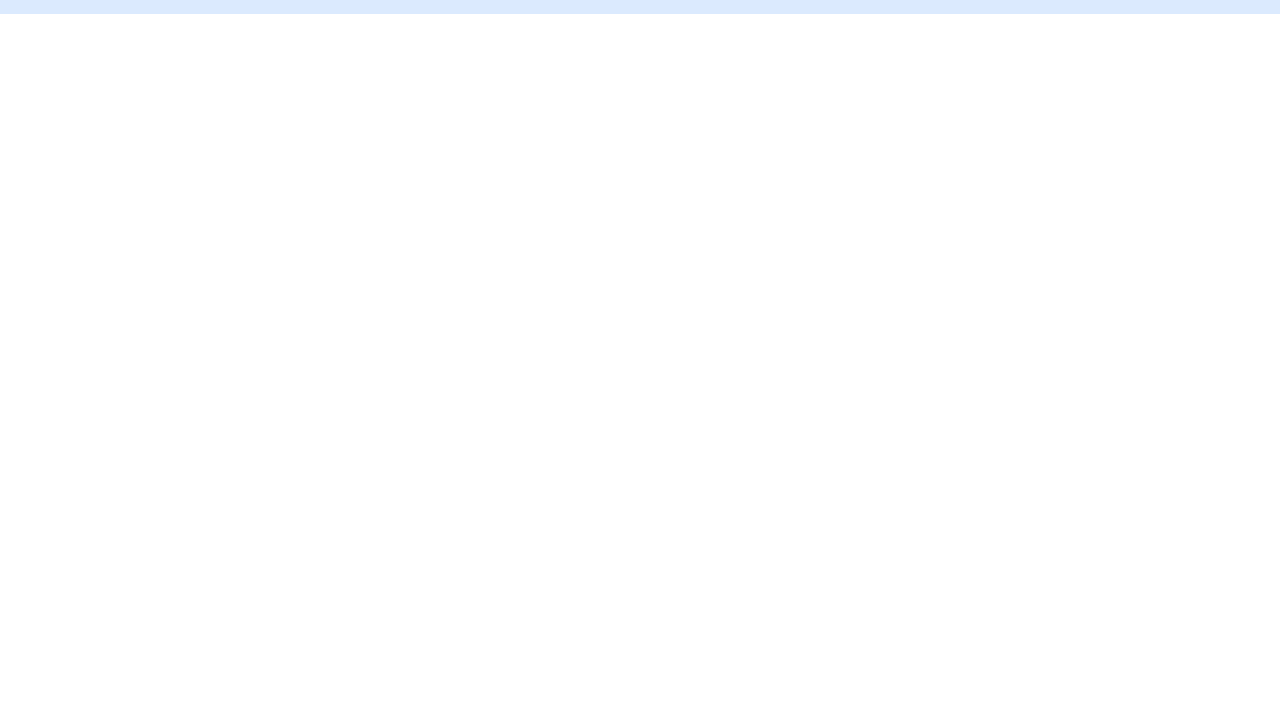
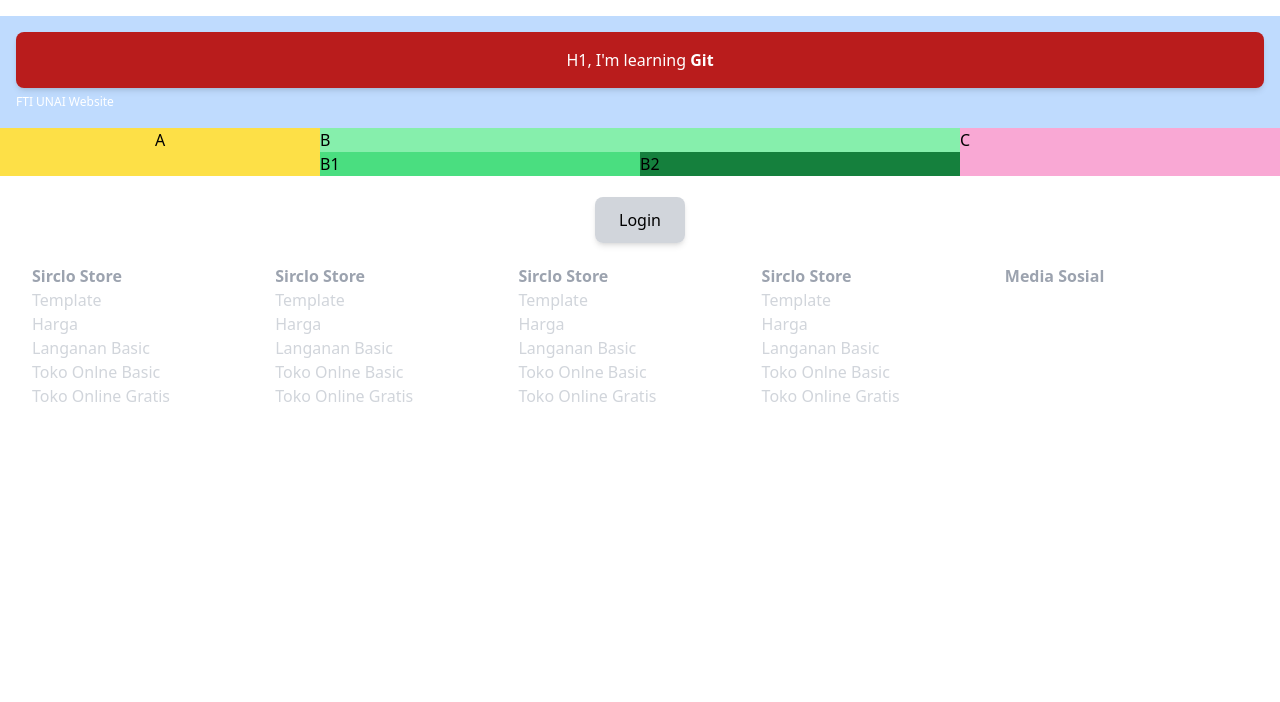
Before and after one commit to SembakoStealer/okmto.com, a plain HTML site: page index.html in a window 1280 px wide. Shown: the part 98-800 px from the top of the page. Drawn offline with nearby package versions, Linux system fonts and the light colour scheme.

Commit message:
added header and footer

```diff
--- a/index.html
+++ b/index.html
@@ -1,16 +1,116 @@
 <!DOCTYPE html>
 <html lang="en">
-<head>
-    <meta charset="UTF-8">
-    <meta name="viewport" content="width=device-width, initial-scale=1.0">
+  <head>
+    <meta charset="UTF-8" />
+    <meta name="viewport" content="width=device-width, initial-scale=1.0" />
     <title>Learn Git</title>
     <script src="https://cdn.tailwindcss.com"></script>
-</head>
-<body>
-    <div class="container bg-blue-100 p-4 mx-auto text-white">
-        <h1 class="bg-red-700 px-8 py-4 rounded-lg shadow-md text-center">H1, I'm learning Git</h1>
+  </head>
+  <body>
+    <header class="flex md:flex-row items-center container mx-auto px-8 py-8">
+        <div class="basis-1/2 flex justify-center">
+            <img src="img/sirclo-store-1.png" alt="Sirclo Store Logo">
+        </div>
+        <div class="basis-1/2">
+            <ul class="flex flex-row justify-center gap-x-10">
+                <li>Solusi</li>
+                <li>Harga</li>
+                <li>Template</li>
+                <li>Blog</li>
+                <li>Affiliate</li>
+                <li>Lainnya</li>
+            </ul>
+        </div>
+        <div class="flex flex-row basis-1/2 justify-center items-center gap-x-3">
+            <div class="bg-cyan-400 rounded-md px-4 py-2 hover:bg-orange-100">
+                <p class="text-white font-bold">Coba Gratis!</p>
+            </div>
+            <div class="bg-white border border-sky-400 rounded-md px-4 py-2 hover:bg-orange-100 hover:text-white ">
+                <p class="text-center text-cyan-400 font-bold">Login</p>
+            </div>
 
-        <a href="hhtps://fti.unai.edu">FTI UNAI Website</a>
+        </div>
+    </header>
+
+
+    <div class="container bg-blue-200 p-4 mx-auto text-white">
+      <h1 class="bg-red-700 px-8 py-4 rounded-lg shadow-md text-center">
+        H1, I'm learning <span class="font-bold">Git</span>
+      </h1>
+
+      <a class="text-xs" href="hhtps://fti.unai.edu">FTI UNAI Website</a>
     </div>
-</body>
+    <div class="flex flex-col md:flex-row">
+      <div class="bg-yellow-300 basis-1/4 text-center">A</div>
+      <div class="bg-green-300 basis-1/2">
+        B
+        <div class="flex row">
+          <div class="bg-green-400 basis-1/2">B1</div>
+          <div class="bg-green-700 basis-1/2">B2</div>
+        </div>
+      </div>
+      <div class="bg-pink-300 basis-1/4">C</div>
+    </div>
+    <div class="mt-8 container mx-auto text-center">
+      <a
+        href="#"
+        class="bg-gray-300 hover:bg-sky-400 hover:text-white shadow-md p-3 rounded-lg px-6"
+        >Login</a
+      >
+    </div>
+
+    <footer
+      class="flex flex-col md:flex-row justify-center text-gray-300 px-8 py-8"
+    >
+      <div class="basis-1/2">
+        <ul>
+          <li class="text-gray-400 font-bold">Sirclo Store</li>
+          <li>Template</li>
+          <li>Harga</li>
+          <li>Langanan Basic</li>
+          <li>Toko Onlne Basic</li>
+          <li>Toko Online Gratis</li>
+        </ul>
+      </div>
+
+      <div class="basis-1/2">
+        <ul>
+          <li class="text-gray-400 font-bold">Sirclo Store</li>
+          <li>Template</li>
+          <li>Harga</li>
+          <li>Langanan Basic</li>
+          <li>Toko Onlne Basic</li>
+          <li>Toko Online Gratis</li>
+        </ul>
+      </div>
+
+      <div class="basis-1/2">
+        <ul>
+          <li class="text-gray-400 font-bold">Sirclo Store</li>
+          <li>Template</li>
+          <li>Harga</li>
+          <li>Langanan Basic</li>
+          <li>Toko Onlne Basic</li>
+          <li>Toko Online Gratis</li>
+        </ul>
+      </div>
+
+      <div class="basis-1/2">
+        <ul>
+          <li class="text-gray-400 font-bold">Sirclo Store</li>
+          <li>Template</li>
+          <li>Harga</li>
+          <li>Langanan Basic</li>
+          <li>Toko Onlne Basic</li>
+          <li>Toko Online Gratis</li>
+        </ul>
+      </div>
+
+      <div class="basis-1/2">
+        <ul>
+          <li class="text-gray-400 font-bold">Media Sosial</li>
+        </ul>
+      </div>
+    </footer>
+  </body>
 </html>
```
Also changed, not shown: img/CTA-bg-1.png (added), img/Dashboard.png (added), img/Devices.png (added), img/Plantful.png (added), img/SIRCLO-Store-Mobile-Play-Store.png (added), img/Union-large.svg (added), img/Union.svg (added), img/avatar1.jpeg (added), img/avatar2.jpeg (added), img/avatar3.jpeg (added), img/avatar4.jpeg (added), img/banner1.jpg (added), img/foto_1-4.png (added), img/id_badge_web_generic.png (added), 4 more files.
